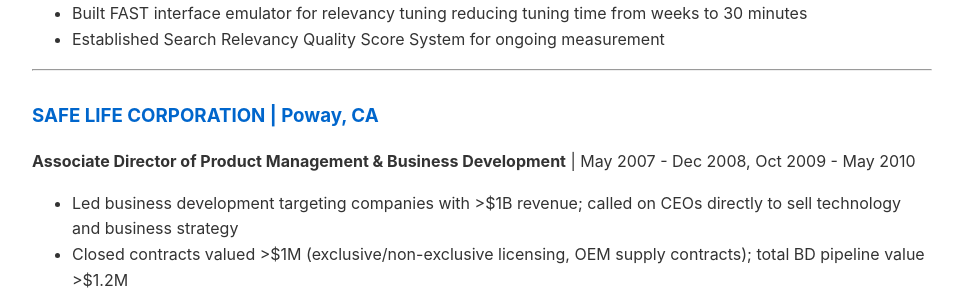
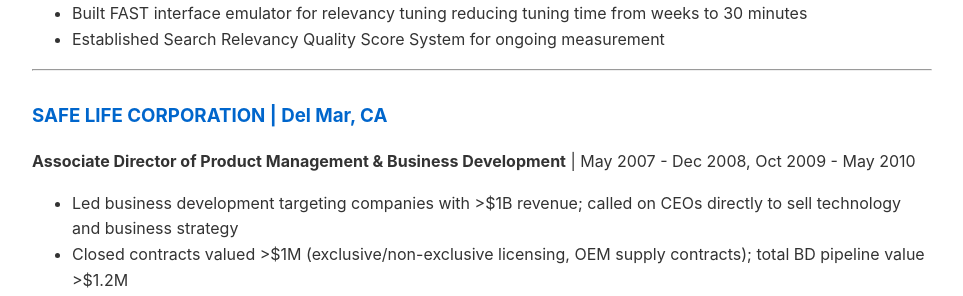
Before and after one commit to tsimech/tsimech.github.io, a Jekyll site: the page built from docs/resume.md, in a window 1280 px wide and 900 px high, scrolled down 3051 px. Shown: the part 156-452 px from the top of the window, without its empty margins (158-1121 px from the left). Built offline with Jekyll 4.4.1, drawn with Linux system fonts in a browser that asks for light colours; our own code applies the rules of GitHub Pages for plain Markdown files.

Commit message:
Correct Safe Life Corporation location: Poway → Del Mar, CA

```diff
--- a/docs/resume.md
+++ b/docs/resume.md
@@ -92,7 +92,7 @@ Led enterprise-wide digital platform strategy for $3B+ revenue channel (thermofi
 
 ---
 
-### SAFE LIFE CORPORATION | Poway, CA
+### SAFE LIFE CORPORATION | Del Mar, CA
 **Associate Director of Product Management & Business Development** | May 2007 - Dec 2008, Oct 2009 - May 2010
 
 - Led business development targeting companies with >$1B revenue; called on CEOs directly to sell technology and business strategy
```
Also changed, not shown: README.md (deleted).
